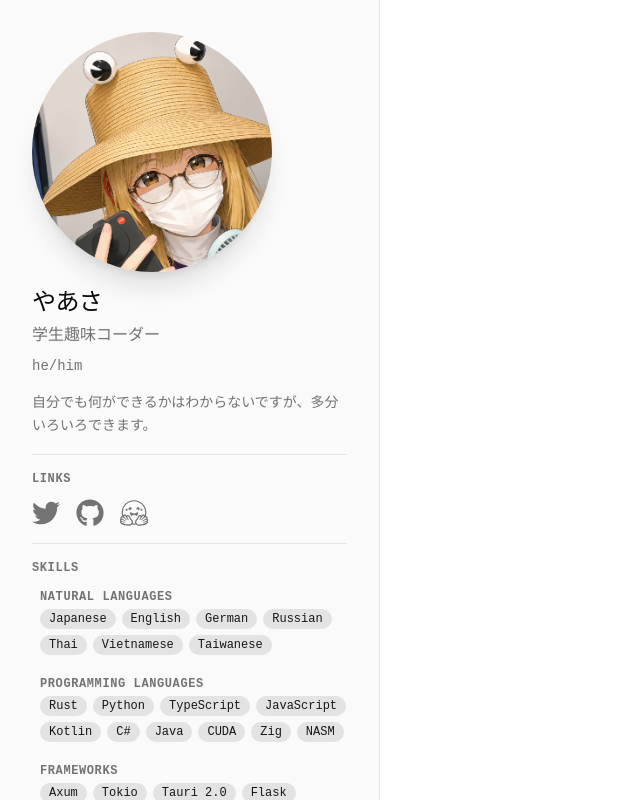
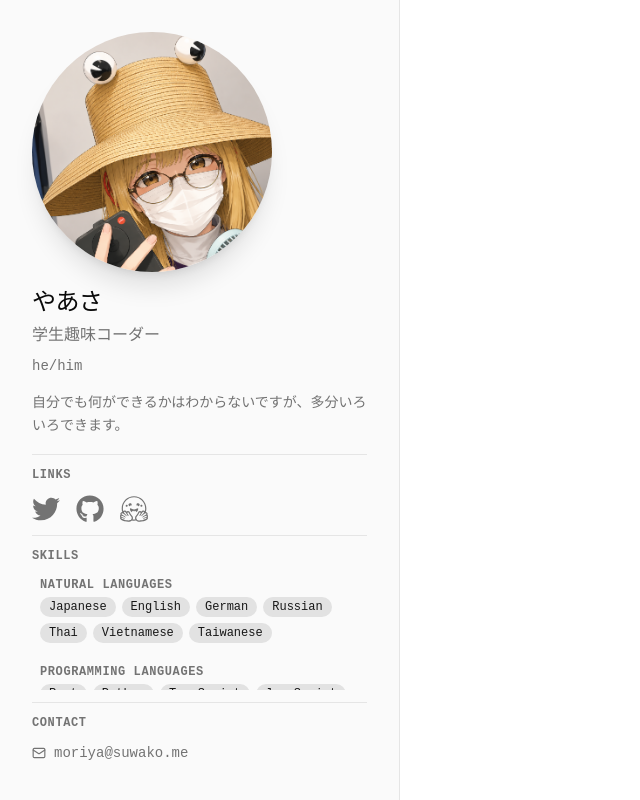
Before and after one commit to midorin-Linux/www, a React (Vite) app: page / in a window 1280 px wide. Shown: the whole page, without its empty margins (0-640 px from the left). Built offline with nearby package versions, Linux system fonts and the light colour scheme.

Commit message:
Adjusting the display of the profile sidebar

```diff
--- a/src/App.tsx
+++ b/src/App.tsx
@@ -3,7 +3,7 @@ import { ProfileSidebar } from "@/components/profile-sidebar.tsx"
 export function App() {
   return (
     <div className="flex min-h-svh">
-      <div className="bg-sidebar sticky top-0 h-screen w-95 shrink-0 overflow-y-auto border-r border-b-0">
+      <div className="bg-sidebar sticky top-0 h-screen w-100 shrink-0 overflow-y-auto border-r border-b-0">
         <ProfileSidebar />
       </div>
     </div>
--- a/src/components/profile-sidebar.tsx
+++ b/src/components/profile-sidebar.tsx
@@ -162,7 +162,8 @@ export function ProfileSidebar() {
   ]
 
   return (
-    <aside className="flex flex-col items-start gap-4 p-8">
+    <aside className="flex h-full max-h-screen flex-col items-start gap-3 p-4">
+      <div className="mx-4 mt-4 flex shrink-0 flex-col items-start gap-4">
         <div>
           <img
             src="/avatar.png"
@@ -192,7 +193,9 @@ export function ProfileSidebar() {
         </p>
 
         <Separator />
+      </div>
 
+      <div className="flex min-h-0 w-full flex-1 flex-col gap-3 overflow-y-auto px-4 scrollbar-thin">
         <div>
           <h2 className="mb-3 text-xs font-semibold tracking-wider text-muted-foreground uppercase">
             Links
@@ -201,9 +204,7 @@ export function ProfileSidebar() {
             <ProfileSidebarLinks />
           </div>
         </div>
-
         <Separator />
-
         <div>
           <h2 className="text-xs font-semibold tracking-wider text-muted-foreground uppercase">
             Skills
@@ -214,11 +215,12 @@ export function ProfileSidebar() {
             ))}
           </div>
         </div>
+      </div>
 
+      <div className="px-4 mb-4 w-full">
         <Separator />
 
-      <div>
-        <h2 className="mb-3 text-xs font-semibold tracking-wider text-muted-foreground uppercase">
+        <h2 className="mb-3 mt-3 text-xs font-semibold tracking-wider text-muted-foreground uppercase">
           Contact
         </h2>
         <a
```
Also changed, not shown: 1 other file (tests, documents, lock files or other folders). Lines whose indentation alone changed are shown as unchanged.
